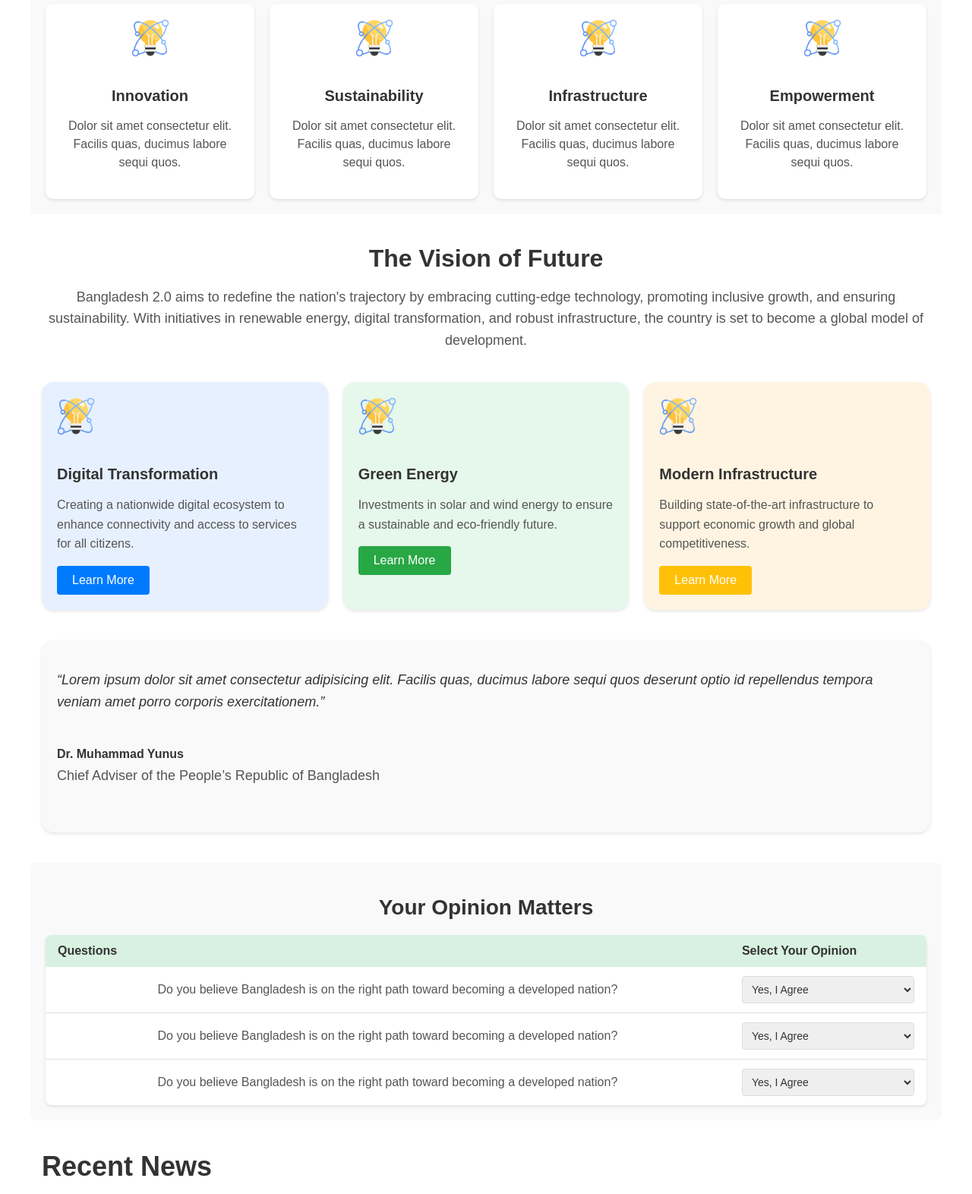
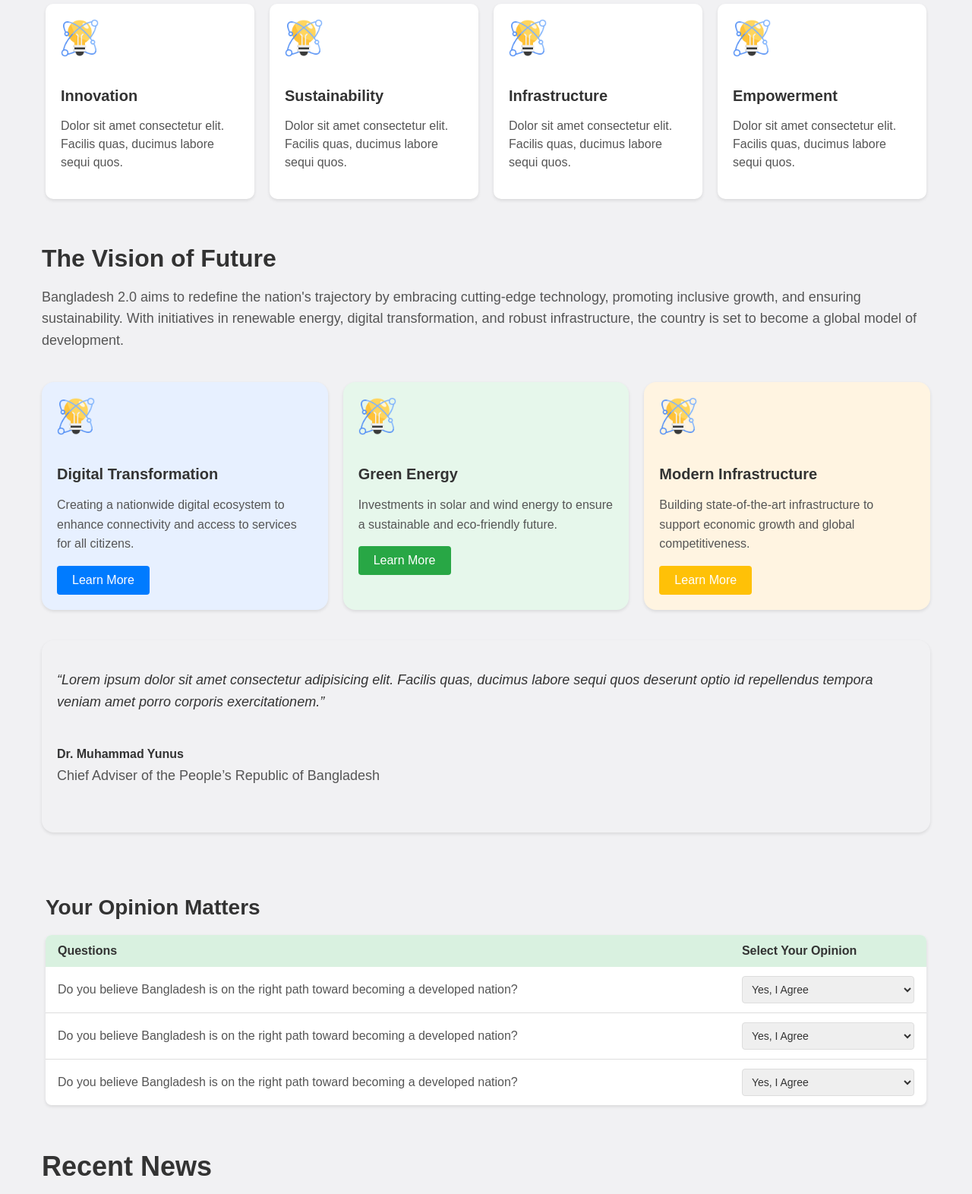
Before and after one commit to evan-sheikh/B11A1--assignment-1-Bangladesh2.0, a plain HTML site: page index.html in a window 1280 px wide. Shown: the part 746-2318 px from the top of the page at 76% size. Drawn offline with Linux system fonts and the light colour scheme.

Commit message:
update code

```diff
--- a/style.css
+++ b/style.css
@@ -2,6 +2,7 @@
 body {
     margin: 0;
     font-family: Arial, sans-serif;
+    background-color: #F1F1F3;
 }
 
 .container {
@@ -16,7 +17,7 @@
     justify-content: space-between;
     align-items: center;
     padding: 15px 0;
-    background-color: #fff;
+
     border-bottom: 1px solid #ddd;
 }
 
@@ -92,7 +93,7 @@
 /* Vision Section Styles */
 .vision-section {
     margin-top: 40px;
-    text-align: center;
+    text-align: start;
   }
 
   .vision-section h2 {
@@ -192,7 +193,7 @@
   .quote-section {
     margin-top: 40px;
     padding: 20px;
-    background-color: #f9f9f9;
+
     border-radius: 16px;
     font-size: 18px;
     color: #555;
@@ -215,9 +216,9 @@
   /* Pillars Section Styles */
 .pillars-section {
     margin: 40px auto;
-    text-align: center;
+    text-align: start;
     padding: 20px;
-    background-color: #f9f9f9;
+
   }
 
   .pillars-section h2 {
@@ -240,7 +241,7 @@
     background-color: #fff;
     border-radius: 10px;
     box-shadow: 0 2px 4px rgba(0, 0, 0, 0.1);
-    text-align: center;
+    text-align: start;
     transition: transform 0.3s, box-shadow 0.3s;
   }
 
@@ -271,8 +272,8 @@
 .opinion-section {
     margin: 40px auto;
     padding: 20px;
-    background-color: #f9f9f9;
-    text-align: center;
+
+    text-align: start;
     border-radius: 8px;
   }
 
@@ -560,7 +561,7 @@
     justify-content: center;
     align-items: center;
     padding: 20px;
-    background-color: #f9f9f9; /* Adjust this based on your site’s theme */
+    background-color: #f9f9f9;
 }
 
 .footer-container {
@@ -580,6 +581,6 @@
 }
 
 .social-icons a img {
-    width: 30px; /* Adjust size as needed */
+    width: 30px;
     height: 30px;
 }
```
